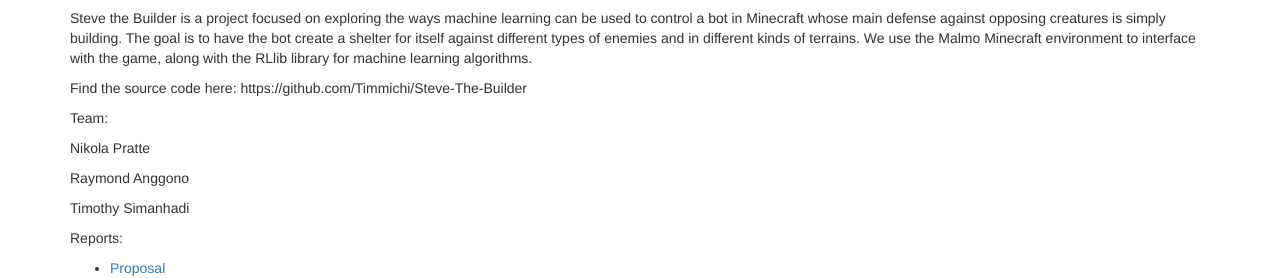
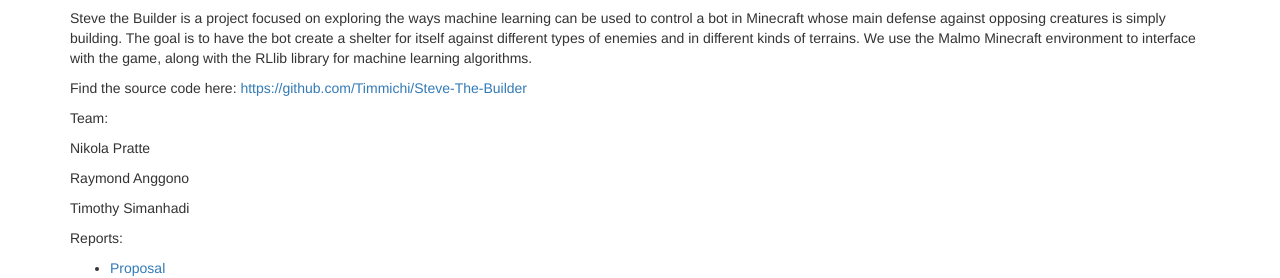
Before and after one commit to Timmichi/Steve-The-Builder, a Jekyll site: the page built from docs/index.md, in a window 1280 px wide and 1270 px high. Shown: the part 882-1160 px from the top of the window. Built offline with Jekyll 4.4.1, drawn with Linux system fonts in a browser that asks for light colours; part of the change alters nothing that is shown.

```diff
--- a/docs/index.md
+++ b/docs/index.md
@@ -6,7 +6,7 @@ title:  Home
 
 Steve the Builder is a project focused on exploring the ways machine learning can be used to control a bot in Minecraft whose main defense against opposing creatures is simply building. The goal is to have the bot create a shelter for itself against different types of enemies and in different kinds of terrains. We use the Malmo Minecraft environment to interface with the game, along with the RLlib library for machine learning algorithms.
 
-Find the source code here: https://github.com/Timmichi/Steve-The-Builder
+Find the source code here: [https://github.com/Timmichi/Steve-The-Builder](https://github.com/Timmichi/Steve-The-Builder)
 
 Team:
 
```
